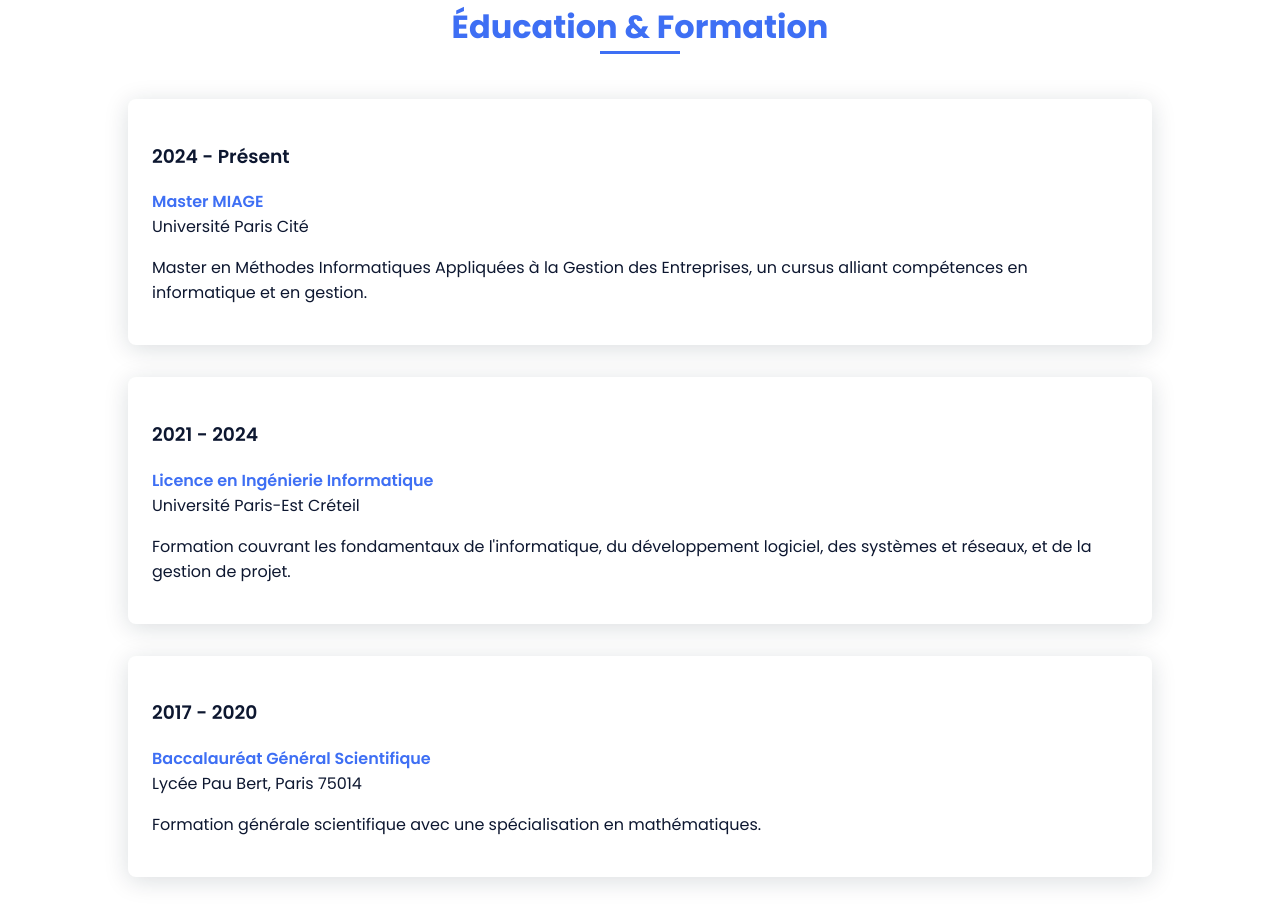
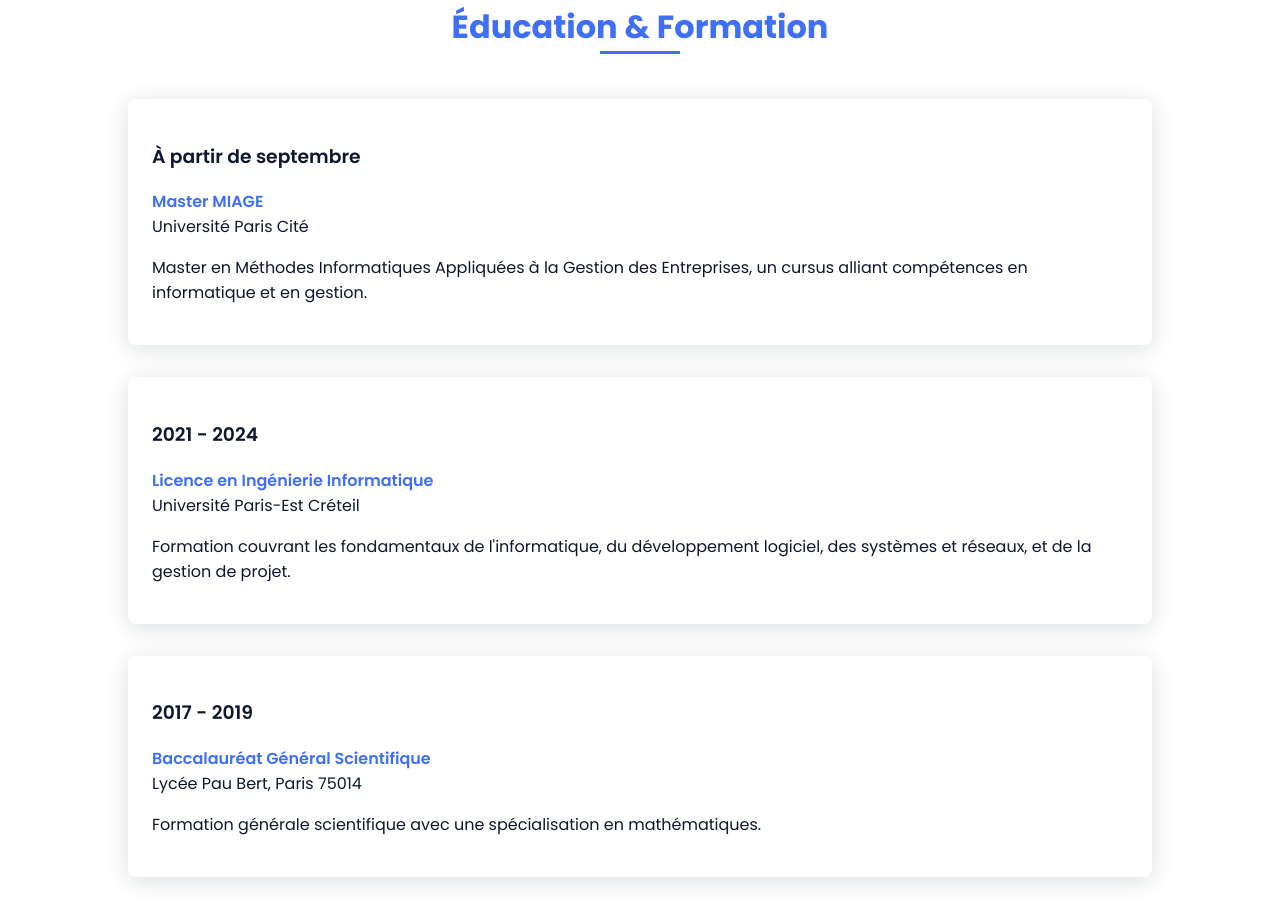
Before and after one commit to nassimug/portfolio, a plain HTML site: page index.html in a window 1280 px wide. Shown: the part 1388-2312 px from the top of the page. Drawn offline with nearby package versions, Linux system fonts and the light colour scheme.

Commit message:
index.html

```diff
--- a/index.html
+++ b/index.html
@@ -87,7 +87,7 @@
     <div class="education__container bd-grid">
         <!-- Master MIAGE -->
         <div class="education__item">
-            <h3 class="education__year">2024 - Présent</h3>
+            <h3 class="education__year">À partir de septembre</h3>
             <span class="education__university">Master MIAGE</span>
             <div class="education__details">
                 <p>Université Paris Cité</p>
@@ -107,7 +107,7 @@
 
         <!-- Baccalauréat Général Scientifique -->
         <div class="education__item">
-            <h3 class="education__year">2017 - 2020</h3>
+            <h3 class="education__year">2017 - 2019</h3>
             <span class="education__university">Baccalauréat Général Scientifique</span>
             <div class="education__details">
                 <p>Lycée Pau Bert, Paris 75014</p>
```
